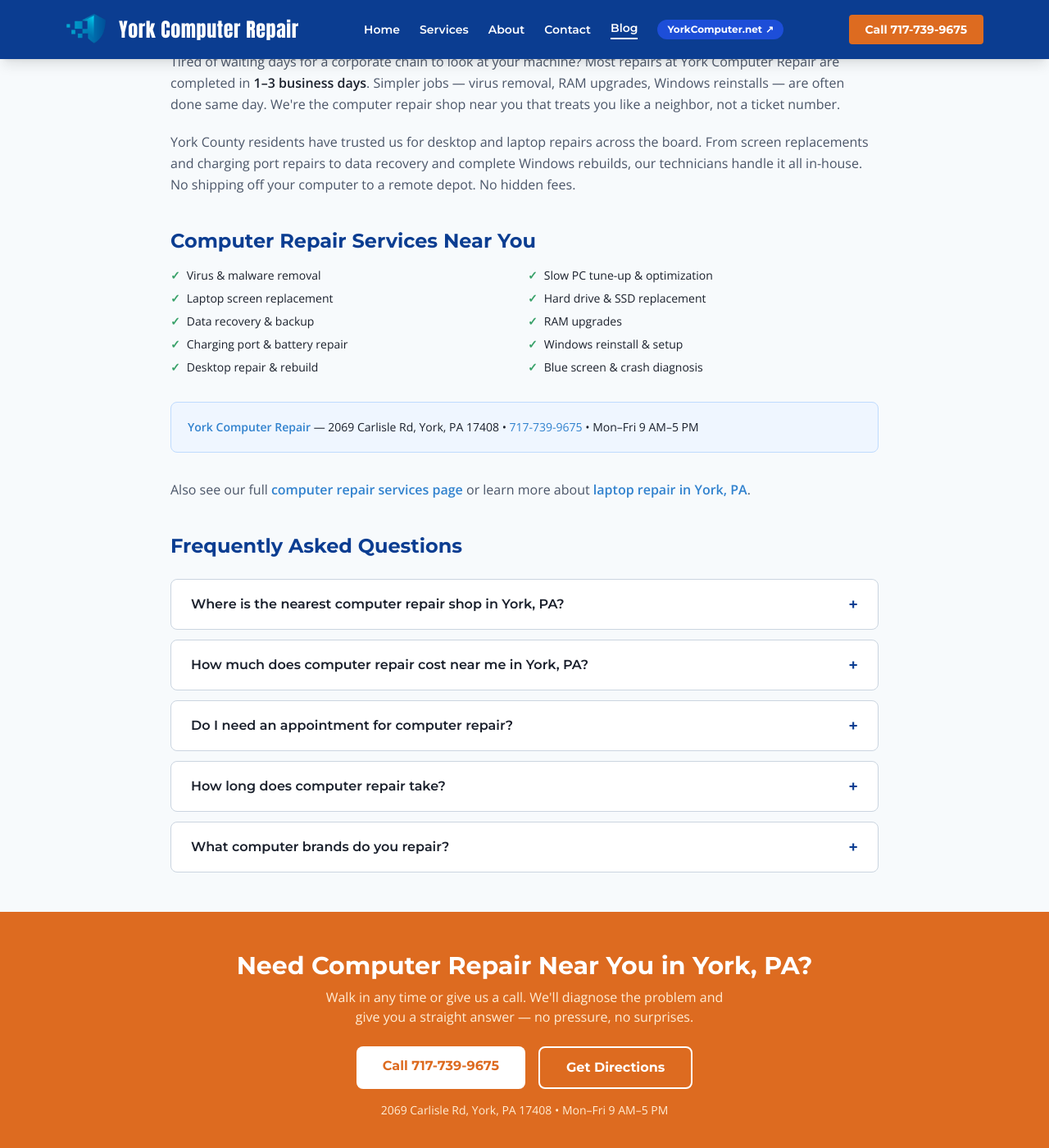
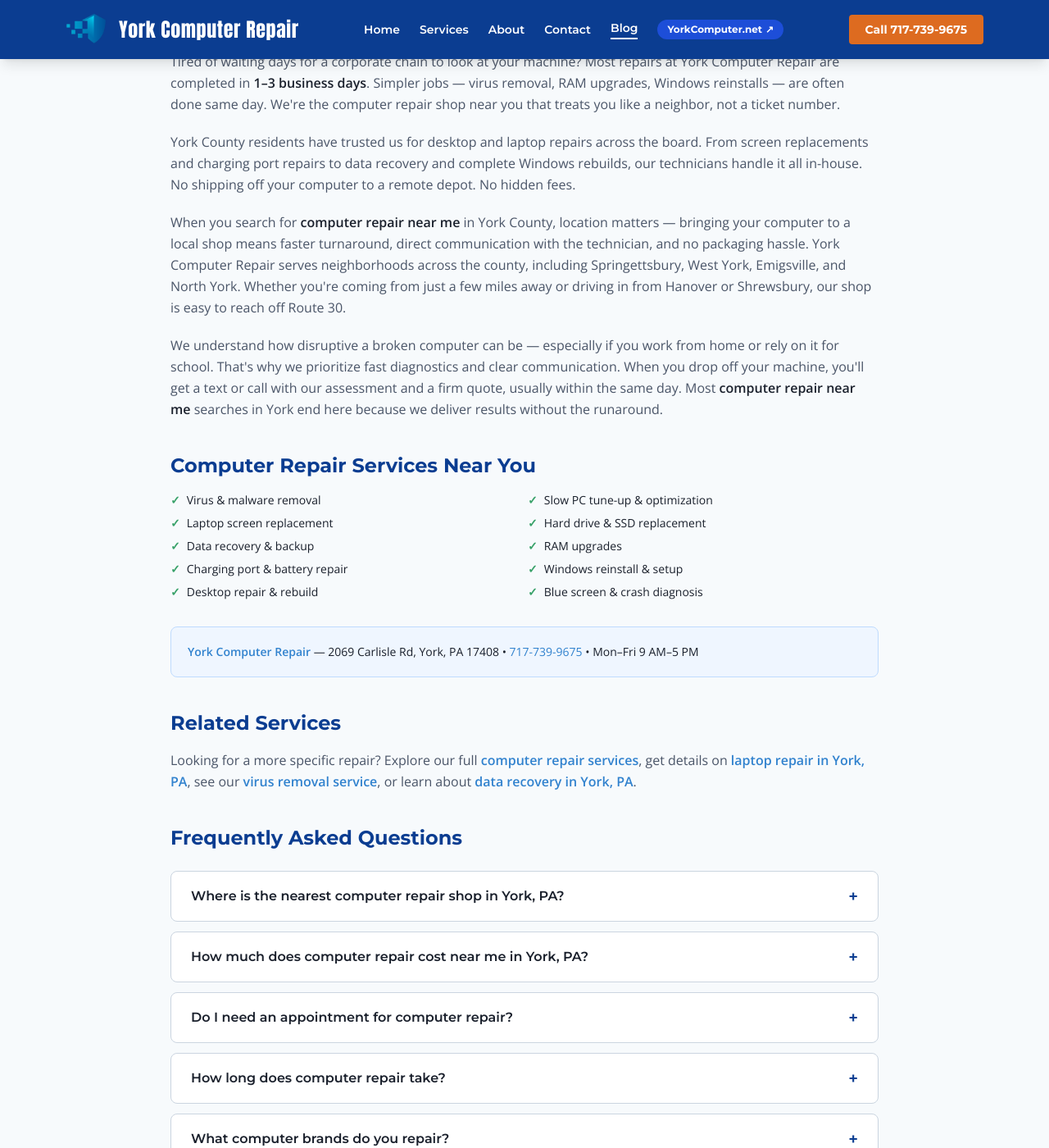
Before and after one commit to oak8513/ycr-site, a Jekyll site: the page built from blog/computer-repair-near-me-york-pa.html, in a window 1280 px wide and 1400 px high, scrolled down 564 px. Shown: the whole window at 82% size. Built offline with Jekyll 4.4.1, drawn with Linux system fonts in a browser that asks for light colours; nearby versions of some CDN libraries; a script that is not in the unit is left out.

Commit message:
SEO: refresh computer repair near me landing page

```diff
--- a/blog/computer-repair-near-me-york-pa.html
+++ b/blog/computer-repair-near-me-york-pa.html
@@ -25,6 +25,10 @@
 
   <p class="text-ycr-steel leading-relaxed mb-5">York County residents have trusted us for desktop and laptop repairs across the board. From screen replacements and charging port repairs to data recovery and complete Windows rebuilds, our technicians handle it all in-house. No shipping off your computer to a remote depot. No hidden fees.</p>
 
+  <p class="text-ycr-steel leading-relaxed mb-5">When you search for <strong class="text-ycr-black">computer repair near me</strong> in York County, location matters — bringing your computer to a local shop means faster turnaround, direct communication with the technician, and no packaging hassle. York Computer Repair serves neighborhoods across the county, including Springettsbury, West York, Emigsville, and North York. Whether you're coming from just a few miles away or driving in from Hanover or Shrewsbury, our shop is easy to reach off Route 30.</p>
+
+  <p class="text-ycr-steel leading-relaxed mb-5">We understand how disruptive a broken computer can be — especially if you work from home or rely on it for school. That's why we prioritize fast diagnostics and clear communication. When you drop off your machine, you'll get a text or call with our assessment and a firm quote, usually within the same day. Most <strong class="text-ycr-black">computer repair near me</strong> searches in York end here because we deliver results without the runaround.</p>
+
   <h2 class="font-heading font-bold text-2xl text-ycr-blue mt-10 mb-4">Computer Repair Services Near You</h2>
 
   <ul class="grid sm:grid-cols-2 gap-2 text-sm text-ycr-black mb-8">
@@ -44,7 +48,8 @@
     <p class="text-sm text-ycr-black"><strong class="text-ycr-signal">York Computer Repair</strong> — 2069 Carlisle Rd, York, PA 17408 &bull; <a href="tel:7177399675" class="text-ycr-signal hover:underline">717-739-9675</a> &bull; Mon–Fri 9 AM–5 PM</p>
   </div>
 
-  <p class="text-ycr-steel leading-relaxed mb-5">Also see our full <a href="/services.html" class="text-ycr-signal hover:underline font-semibold">computer repair services page</a> or learn more about <a href="/blog/laptop-repair-york-pa.html" class="text-ycr-signal hover:underline font-semibold">laptop repair in York, PA</a>.</p>
+  <h2 class="font-heading font-bold text-2xl text-ycr-blue mt-10 mb-4">Related Services</h2>
+  <p class="text-ycr-steel leading-relaxed mb-5">Looking for a more specific repair? Explore our full <a href="/services.html" class="text-ycr-signal hover:underline font-semibold">computer repair services</a>, get details on <a href="/blog/laptop-repair-york-pa.html" class="text-ycr-signal hover:underline font-semibold">laptop repair in York, PA</a>, see our <a href="/blog/virus-removal-york-pa.html" class="text-ycr-signal hover:underline font-semibold">virus removal service</a>, or learn about <a href="/blog/data-recovery-york-pa.html" class="text-ycr-signal hover:underline font-semibold">data recovery in York, PA</a>.</p>
 
   <h2 class="font-heading font-bold text-2xl text-ycr-blue mt-10 mb-6">Frequently Asked Questions</h2>
 
--- a/sitemap.xml
+++ b/sitemap.xml
@@ -102,7 +102,7 @@
   </url>
   <url>
     <loc>https://yorkcomputerrepair.com/blog/computer-repair-near-me-york-pa.html</loc>
-    <lastmod>2026-04-23</lastmod>
+    <lastmod>2026-04-24</lastmod>
     <changefreq>monthly</changefreq>
     <priority>0.9</priority>
   </url>
```
